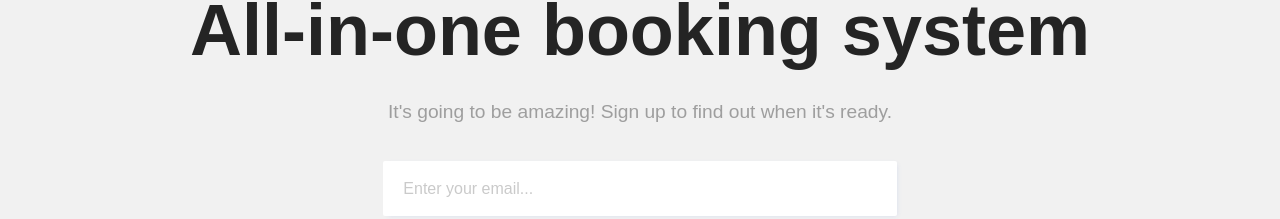
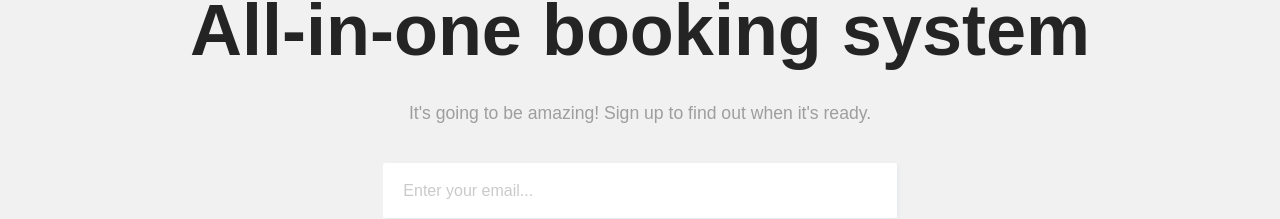
Before and after one commit to otheabould/curtsy-fe-landing, a React (Create React App) app: page / in a window 1280 px wide. Shown: the part 305-524 px from the top of the page. Built offline with nearby package versions, Linux system fonts and the light colour scheme; no server answers.

Commit message:
update line height

```diff
--- a/src/index.scss
+++ b/src/index.scss
@@ -28,9 +28,9 @@ h2 {
 }
 
 h3 {
-  line-height: 1em;
+  line-height: 1.3em;
   display: block;
-  font-size: 1.2em;
+  font-size: 1.1em;
   margin: 0 0 39px 0;
   font-weight: 300;
 }
```
